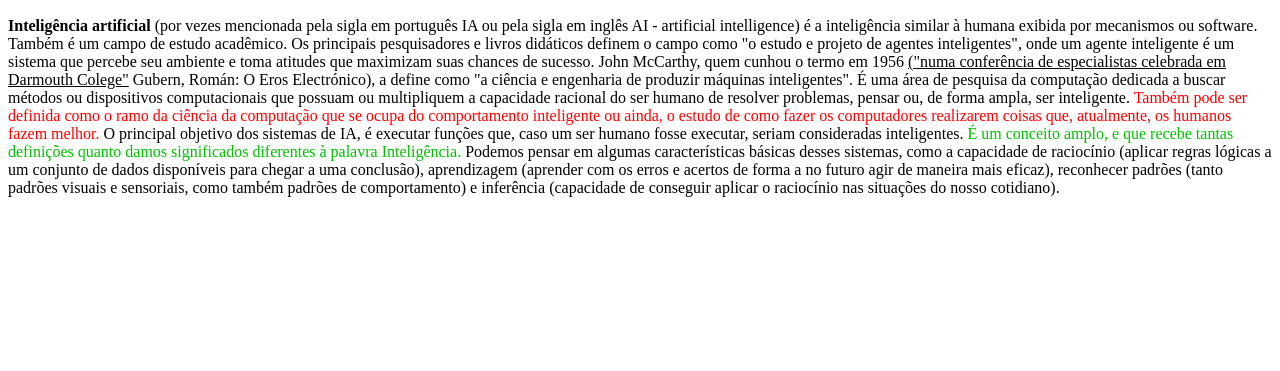
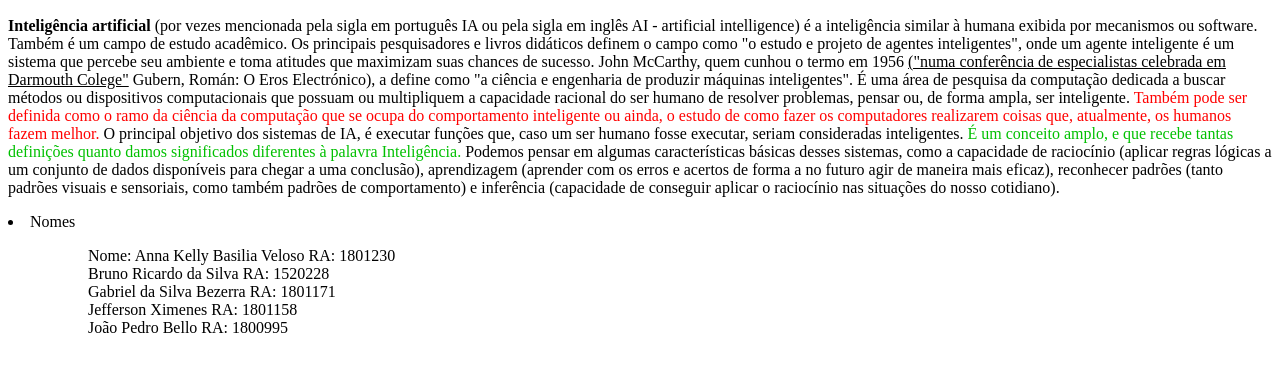
Before and after one commit to annavelosofernandes/AC-1---HTML, a plain HTML site: page Texto IA.html in a window 1280 px wide. Shown: the part 111-482 px from the top of the page. Drawn offline with Linux system fonts and the light colour scheme.

Commit message:
Update Texto IA.html

```diff
--- a/Texto IA.html
+++ b/Texto IA.html
@@ -46,6 +46,13 @@
              acertos de forma a no futuro agir de maneira mais eficaz), reconhecer padrões (tanto padrões visuais e sensoriais, como também
              padrões de comportamento) e inferência (capacidade de conseguir aplicar o raciocínio nas situações do nosso cotidiano).
         </p>
-
+    <li> Nomes </li>
+        <ol type="a">
+        <dd> Nome: Anna Kelly Basilia Veloso RA: 1801230 </dd>
+        <dd> Bruno Ricardo da Silva RA: 1520228 </dd>
+        <dd> Gabriel da Silva Bezerra RA: 1801171 </dd>
+        <dd> Jefferson Ximenes RA: 1801158 </dd>
+        <dd> João Pedro Bello RA: 1800995 </dd>
+    </ol>
     </body>
 </html>
```
